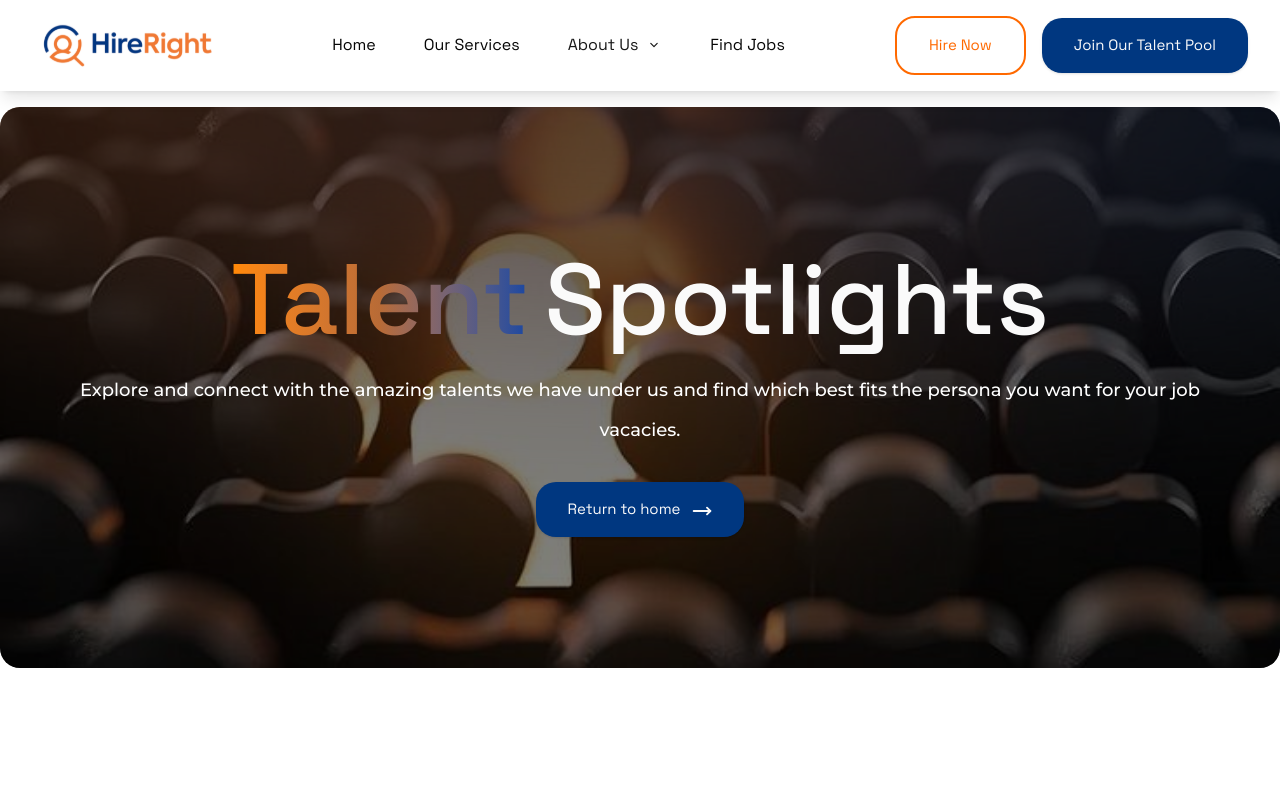
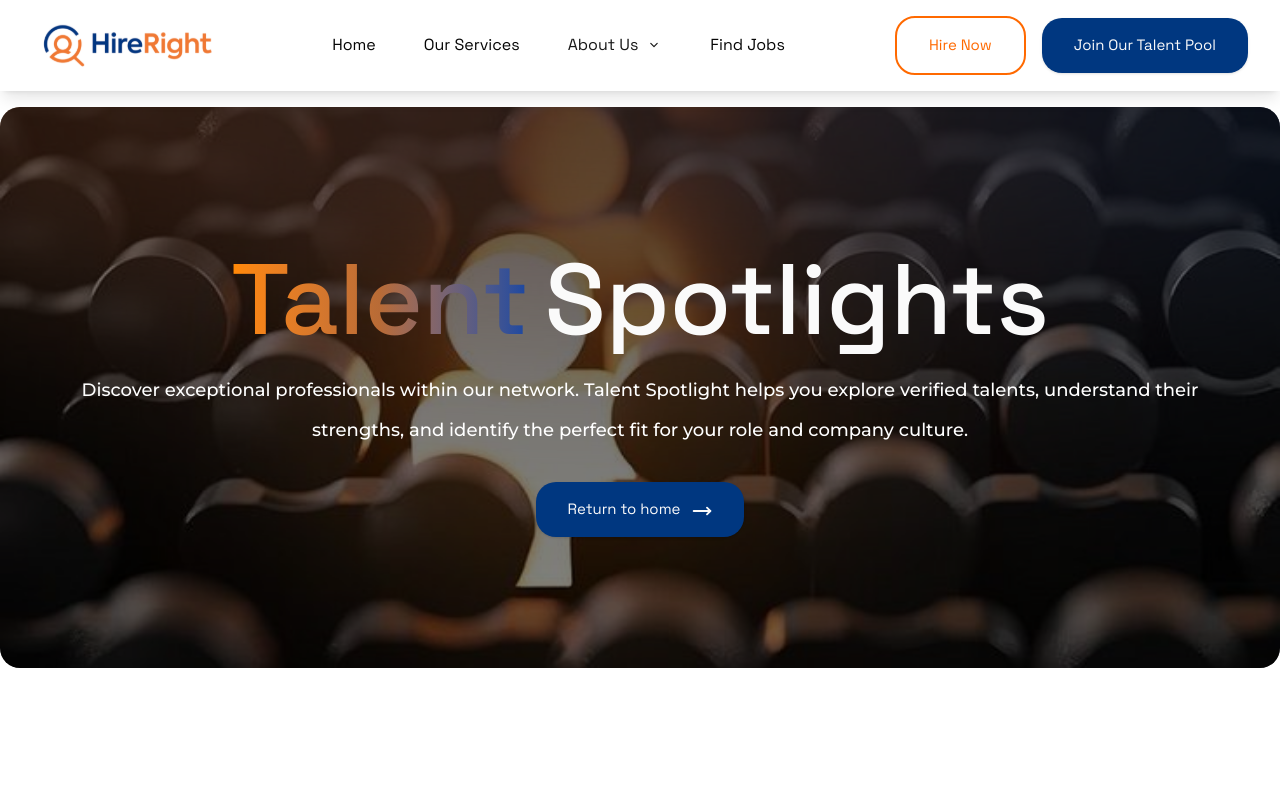
Before and after one commit to Dimplat-Tech/hire-right, a Next.js app: page /talents in a window 1280 px wide. Shown: the top 800 px of the page. Built offline with nearby package versions, Linux system fonts and the light colour scheme.

Commit message:
initial commit

```diff
--- a/src/app/talents/page.tsx
+++ b/src/app/talents/page.tsx
@@ -10,8 +10,7 @@ function Page(){
         titleFirst="Talent"
         titleSecond="Spotlights"
         gradientOn='first'
-        subtitle="Explore and connect with the amazing talents we have under us and find which best fits the persona
-                   you want for your job vacacies."
+        subtitle="Discover exceptional professionals within our network. Talent Spotlight helps you explore verified talents, understand their strengths, and identify the perfect fit for your role and company culture."
         buttonText="Return to home"
         buttonLink="/services"
       />
```
